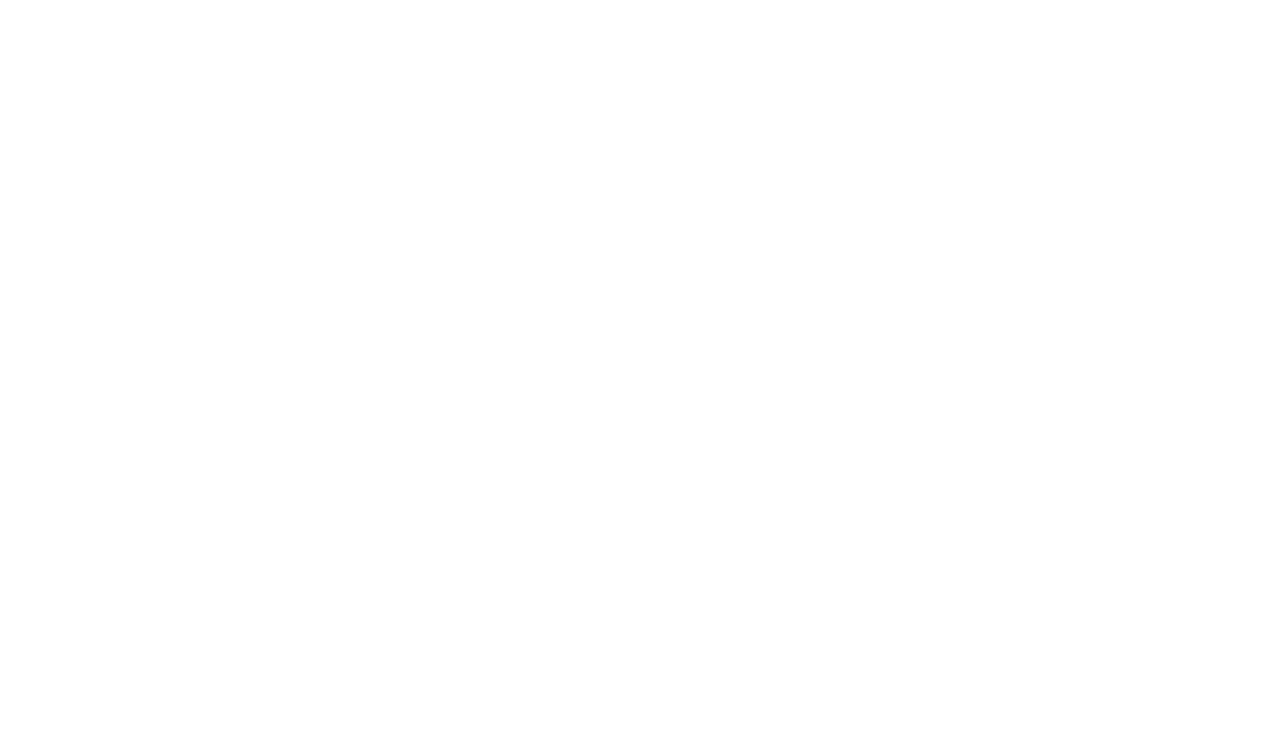
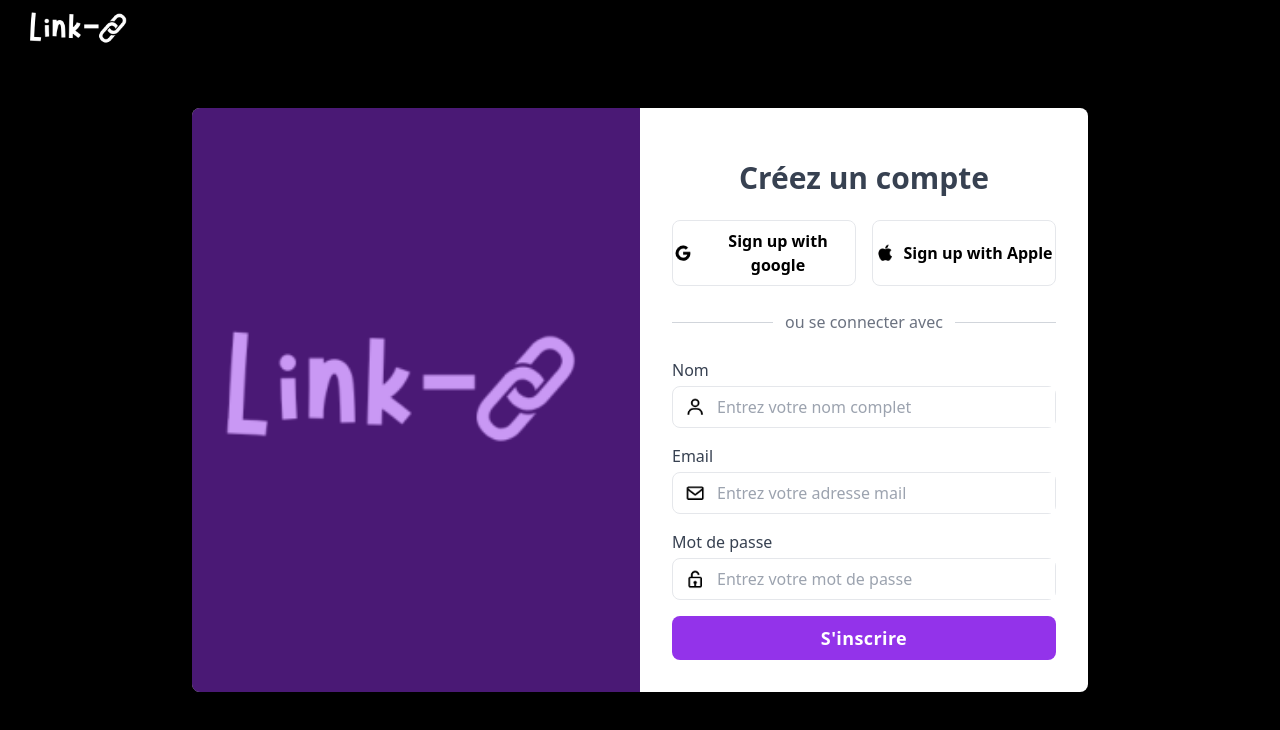
Before and after one commit to AdonisCr/Link-o, a React (Vite) app: page /Inscription in a window 1280 px wide. Before the commit this address had no page. Shown: the top 730 px of the page. Built offline with nearby package versions, Linux system fonts and the light colour scheme.

Commit message:
modification page d'inscription

```diff
--- a/src/App.jsx
+++ b/src/App.jsx
@@ -1,6 +1,6 @@
 import { BrowserRouter as Router, Routes, Route } from "react-router-dom";
 import Home from './Composants/Home.jsx';
-import SignUp from './Composants/SignUp.jsx';
+import Inscription from './Composants/Inscription.jsx';
 import Connexion from './Composants/Connexion.jsx';
 const App = () => {
   return (
@@ -8,7 +8,7 @@
     <Router>
       <Routes>
       <Route path="/" element={<Home />} />
-        <Route path="/SignUp" element={<SignUp />} />
+        <Route path="/Inscription" element={<Inscription />} />
         <Route path="/Connexion" element={<Connexion />} />
       </Routes>
 
--- a/src/Composants/Header.jsx
+++ b/src/Composants/Header.jsx
@@ -43,7 +43,7 @@
         <div className="flex items-center gap-4 lg:hidden  sm:text-xs">
           {/* Boutons Sign in & Sign up (Visibles même sur mobile) */}
           <button className="text-linac "  onClick={() => navigate("/Connexion")}>Se Connecter</button>
-          <button className="bg-linac text-Whites px-2 py-1 rounded-lg" onClick={() => navigate("/SignUp")}>
+          <button className="bg-linac text-Whites px-2 py-1 rounded-lg" onClick={() => navigate("/Inscription")}>
             S'inscrire
           </button>
 
@@ -83,7 +83,7 @@
           <button className="text-linac "  onClick={() => navigate("/Connexion")}>Se Connecter</button>
           <button
       className="bg-linac text-Whites px-4 py-2 rounded-lg"
-      onClick={() => navigate("/signup")}
+      onClick={() => navigate("/Inscription")}
     >
       S'inscrire
     </button>
--- a/src/Composants/SignUp.jsx
+++ b/src/Composants/Inscription.jsx
@@ -1,6 +1,6 @@
 import React, { useState } from "react";
 
-const SignUp = () => {
+const Inscription = () => {
     const [email, setEmail] = useState("");
     const [password, setPassword] = useState("");
     const [errors, setErrors] = useState({});
@@ -188,4 +188,4 @@
     );
 };
 
-export default SignUp;
+export default Inscription;
```
